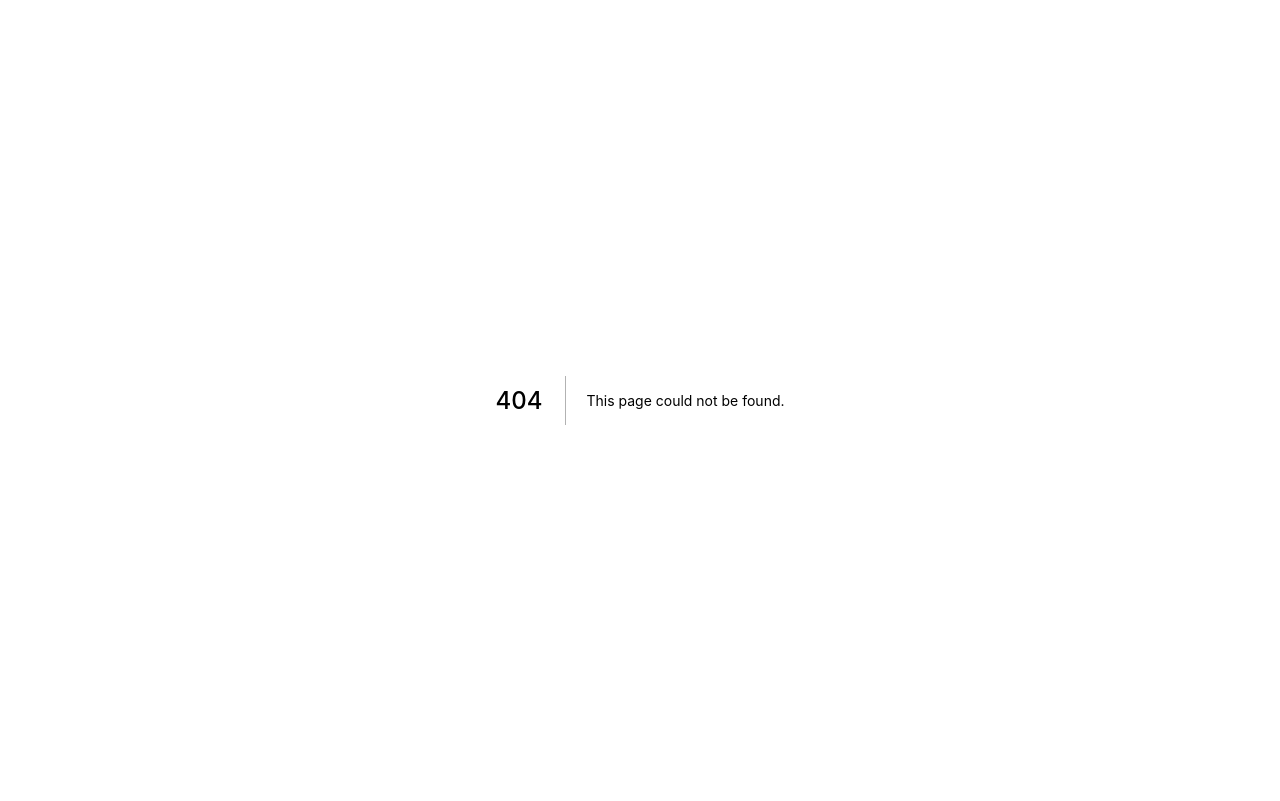
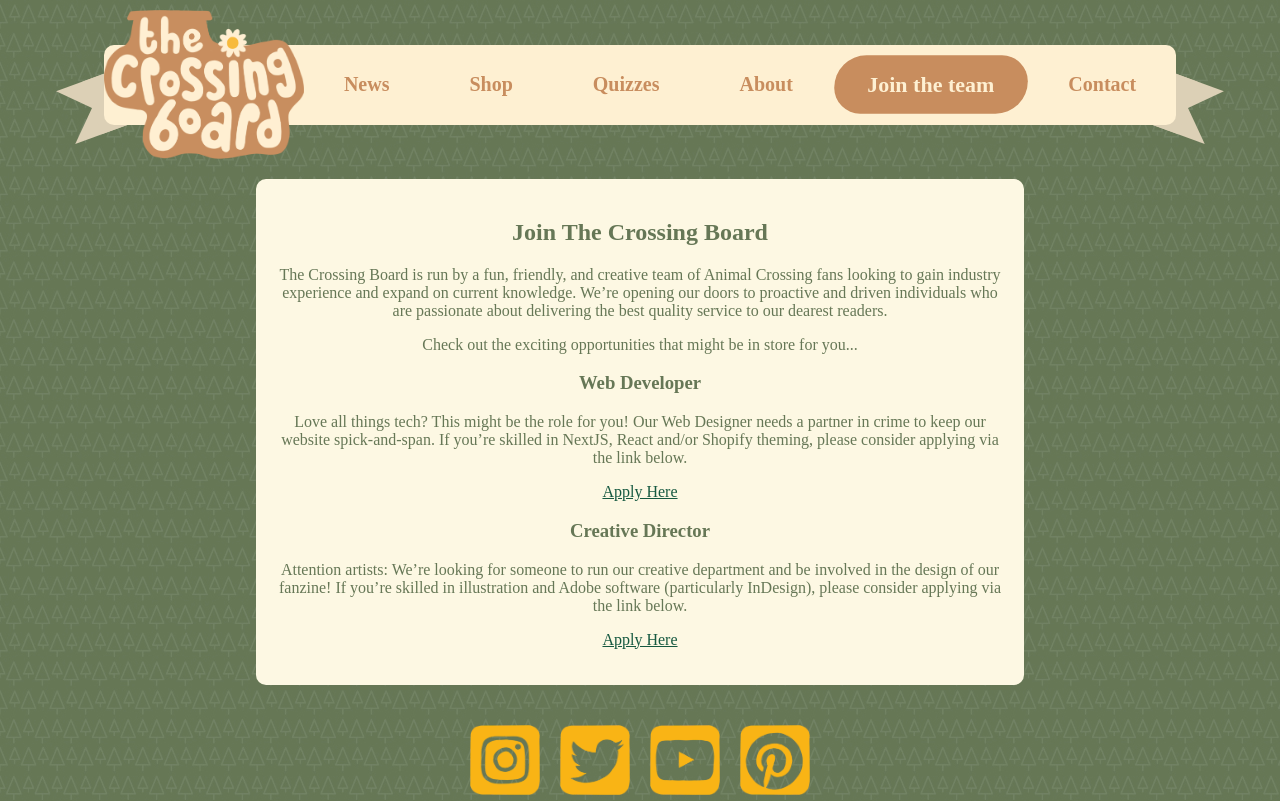
Before and after one commit to myubi/the-crossing-board, a Next.js app: page /jointheteam in a window 1280 px wide. Before the commit this address had no page. Shown: the top 801 px of the page. Built offline with nearby package versions, Linux system fonts and the light colour scheme; a web font is replaced by a local one.

Commit message:
Update Join the Team page

```diff
--- a/components/Header.js
+++ b/components/Header.js
@@ -50,8 +50,10 @@ export default function Header(props) {
           <Link href="/about" prefetch={false}>
             <a className={router.pathname == "/about" ? "active" : ""}>About</a>
           </Link>
-          <Link href="/jobs" prefetch={false}>
-            <a className={router.pathname == "/jobs" ? "active" : ""}>Jobs</a>
+          <Link href="/jointheteam" prefetch={false}>
+            <a className={router.pathname == "/jointheteam" ? "active" : ""}>
+              Join the team
+            </a>
           </Link>
           <Link href="/contact" prefetch={false}>
             <a className={router.pathname == "/contact" ? "active" : ""}>
--- a/components/MobileMenu.js
+++ b/components/MobileMenu.js
@@ -12,8 +12,8 @@ export default ({ close }) => (
     <Link href="/about" onClick={close} prefetch={false}>
       <a>About</a>
     </Link>
-    <Link href="/jobs" onClick={close} prefetch={false}>
-      <a>Jobs</a>
+    <Link href="/jointheteam" onClick={close} prefetch={false}>
+      <a>Join the team</a>
     </Link>
     <Link href="/contact" onClick={close} prefetch={false}>
       <a>Contact</a>
--- a/data/jobs.md
+++ b/data/jointheteam.md
@@ -1,5 +1,5 @@
 ---
-title: Wroking at The Crossing Board
+title: Join The Crossing Board
 ---
 
 The Crossing Board is run by a fun, friendly, and creative team of Animal Crossing fans looking to gain industry experience and expand on current knowledge. We’re opening our doors to proactive and driven individuals who are passionate about delivering the best quality service to our dearest readers.
--- a/pages/jobs.js
+++ b/pages/jointheteam.js
@@ -7,7 +7,7 @@ export default function Jobs({ frontmatter, markdownBody }) {
   return (
     <div>
       <Head>
-        <title>The Crossing Board - Jobs</title>
+        <title>The Crossing Board - Join the Team</title>
       </Head>
       <Layout>
         <div className="jobs-wrapper">
@@ -31,6 +31,12 @@ export default function Jobs({ frontmatter, markdownBody }) {
           .jobs-wrapper :global(a:hover) {
             color: #82b75a;
           }
+
+          @media (max-width: 768px) {
+            .jobs-wrapper {
+              max-width: 90vw;
+            }
+          }
         `}</style>
       </Layout>
     </div>
@@ -38,7 +44,7 @@ export default function Jobs({ frontmatter, markdownBody }) {
 }
 
 export async function getStaticProps() {
-  const content = await import(`../data/jobs.md`);
+  const content = await import(`../data/jointheteam.md`);
   const data = matter(content.default);
 
   return {
```
